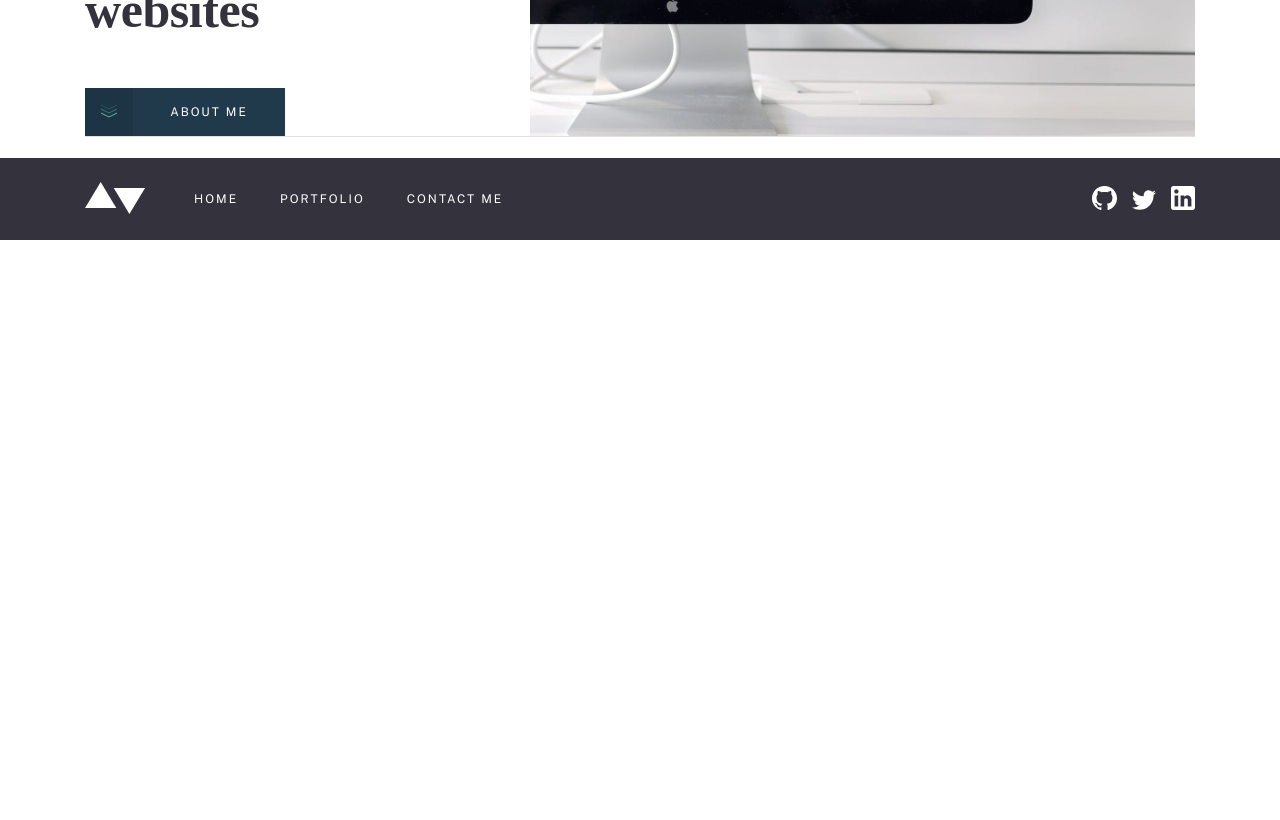
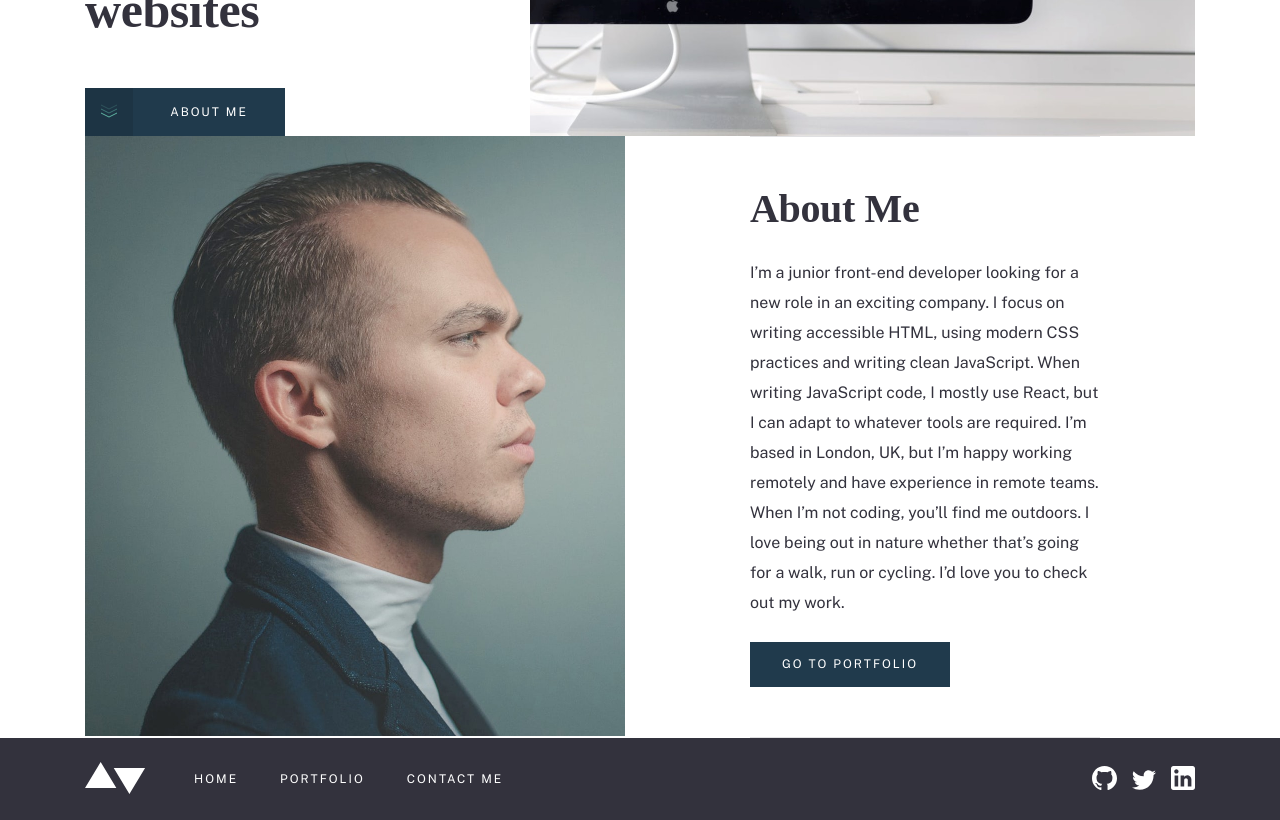
Before and after one commit to yjcyun/frontend_mentor, a React (Create React App) app in the folder intermediate/minimalist_portfolio_website/: page / in a window 1280 px wide. Shown: the part 560-1380 px from the top of the page. Before the commit the page ends 800 px from the top, so only its background shows below. Built offline with nearby package versions, Linux system fonts and the light colour scheme; a web font is replaced by a local one.

Commit message:
:lipstick: Create DisplayGrid component

```diff
--- /dev/null
+++ b/intermediate/minimalist_portfolio_website/src/components/DisplayGrid.tsx
@@ -0,0 +1,68 @@
+import styled from 'styled-components';
+
+import Button from './Button';
+import Divider from './Divider';
+
+interface DisplyGridProps {
+  alt: string;
+  description: string;
+  img: string;
+  label: string;
+  title: string;
+}
+
+const StyledGrid = styled.div`
+  display: flex;
+  justify-content: space-between;
+  max-width: 1015px;
+
+  &:nth-child(odd) {
+    flex-direction: row-reverse;
+    margin-left: auto;
+  }
+`;
+
+const GridImg = styled.div`
+  max-width: 540px;
+
+  img {
+    width: 100%;
+  }
+`;
+const GridContent = styled.div`
+  max-width: 350px;
+  display: flex;
+  flex-direction: column;
+  justify-content: space-between;
+
+  p {
+    padding: 28px 0 24px;
+  }
+`;
+
+const DisplayGrid: React.FC<DisplyGridProps> = ({
+  alt,
+  description,
+  img,
+  label,
+  title,
+}) => {
+  return (
+    <StyledGrid>
+      <GridImg>
+        <img src={img} alt={alt} />
+      </GridImg>
+      <GridContent>
+        <Divider />
+        <div>
+          <h2>{title}</h2>
+          <p>{description}</p>
+          <Button>{label}</Button>
+        </div>
+        <Divider />
+      </GridContent>
+    </StyledGrid>
+  );
+};
+
+export default DisplayGrid;
--- a/intermediate/minimalist_portfolio_website/src/pages/Home.tsx
+++ b/intermediate/minimalist_portfolio_website/src/pages/Home.tsx
@@ -2,9 +2,10 @@ import styled from 'styled-components';
 
 import Layout from '../components/Layout';
 import Button from '../components/Button';
+import DisplayGrid from '../components/DisplayGrid';
 
 import hero from '../assets/homepage/desktop/image-homepage-hero@2x.jpg';
-import Divider from '../components/Divider';
+import profile from '../assets/homepage/desktop/image-homepage-profile@2x.jpg';
 
 const Hero = styled.section`
   background-image: url(${hero});
@@ -33,7 +34,13 @@ const HomePage = () => {
           <Button adornment>about me</Button>
         </HeroContent>
       </Hero>
-      <Divider />
+      <DisplayGrid
+        alt='A sideview photo of Alex Spencer'
+        description='I’m a junior front-end developer looking for a new role in an exciting company. I focus on writing accessible HTML, using modern CSS practices and writing clean JavaScript. When writing JavaScript code, I mostly use React, but I can adapt to whatever tools are required. I’m based in London, UK, but I’m happy working remotely and have experience in remote teams. When I’m not coding, you’ll find me outdoors. I love being out in nature whether that’s going for a walk, run or cycling. I’d love you to check out my work.'
+        img={profile}
+        label='go to portfolio'
+        title='About Me'
+      />
     </Layout>
   );
 };
```
